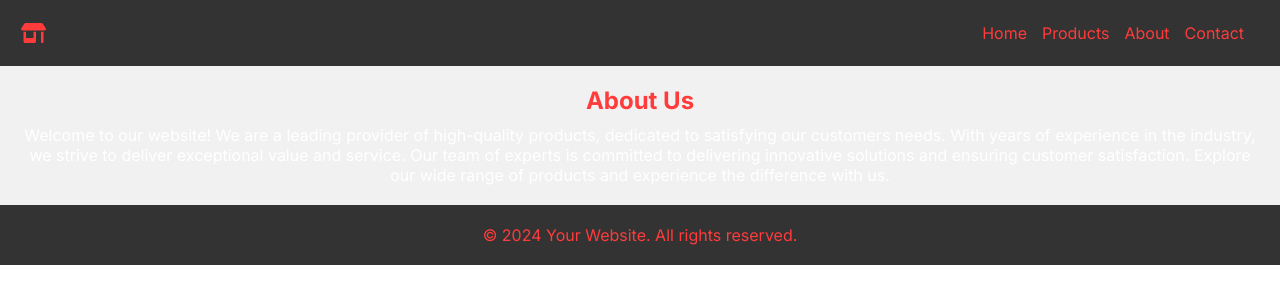
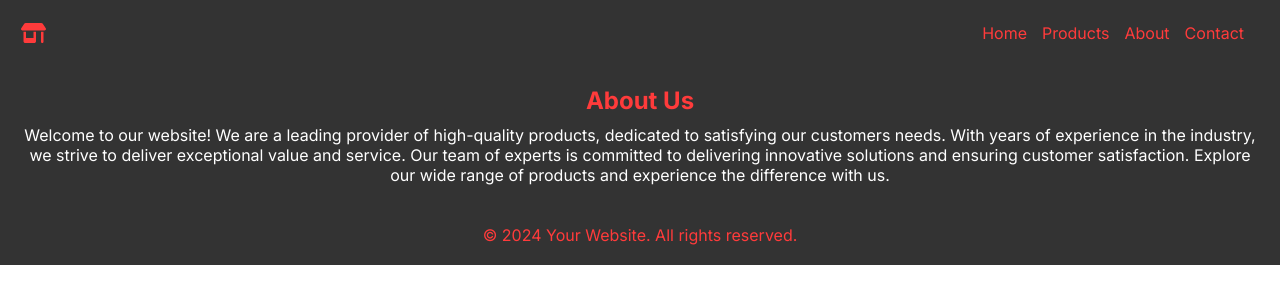
Before and after one commit to Anm-7/products_store, a Next.js app: page /About in a window 1280 px wide. Shown: the top 304 px of the page. Built offline with nearby package versions, Linux system fonts and the light colour scheme.

Commit message:
Update About.css

```diff
--- a/src/app/About/About.css
+++ b/src/app/About/About.css
@@ -1,5 +1,5 @@
 .about {
-    background-color: #f1f1f1;
+    background-color: #333;
     padding: 20px;
   }
 
```
